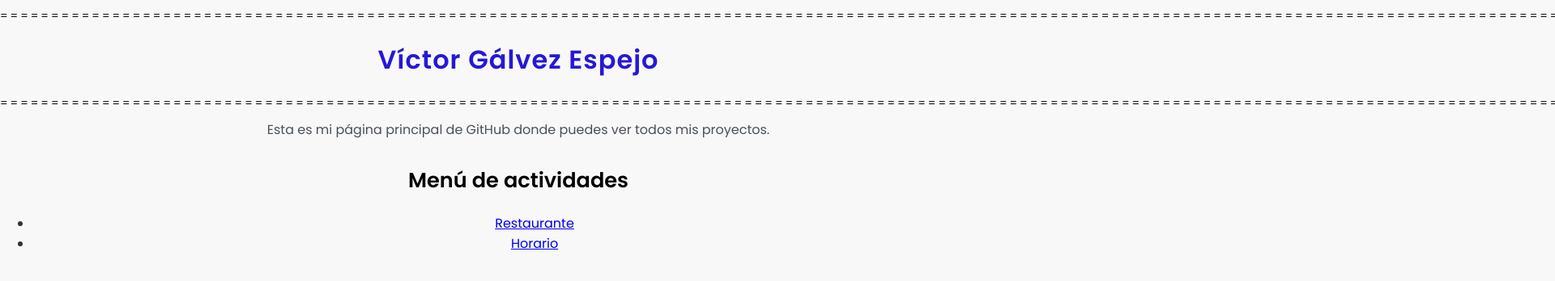
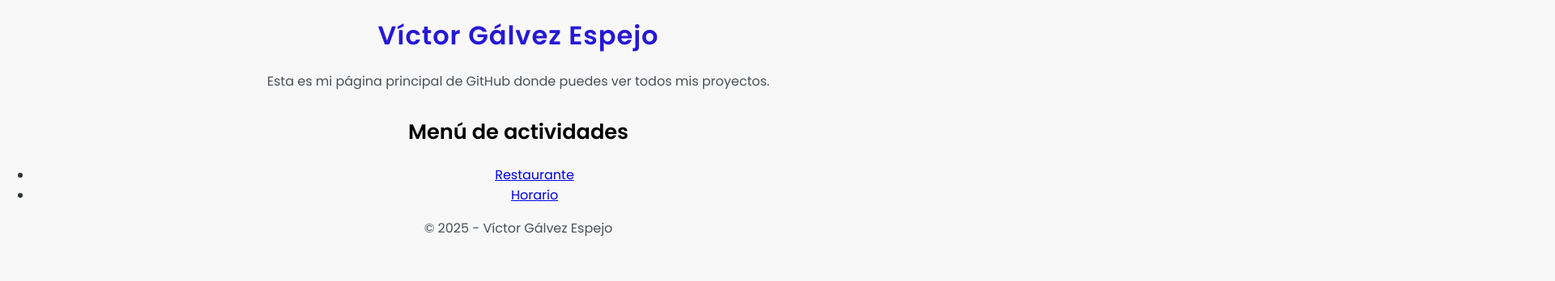
Before and after one commit to victorge06/victorge06.github.io, a plain HTML site: page index.html in a window 1280 px wide. Shown: the top 348 px of the page at 81% size, 1920 px wide, since content can reach past the window. Drawn offline with Linux system fonts and the light colour scheme.

Commit message:
Update index.html

```diff
--- a/index.html
+++ b/index.html
@@ -1,27 +1,46 @@
 <!DOCTYPE html>
 <html lang="es">
 <head>
-  <meta charset="utf-8" />
-  <meta name="viewport" content="width=device-width, initial-scale=1" />
-  <title>Víctor Gálvez Espejo</title>
+    <meta charset="UTF-8">
+    <meta name="viewport" content="width=device-width, initial-scale=1.0">
+
+    <meta name="description" content="Página principal donde se muestran las actividades y proyectos de Víctor Gálvez Espejo.">
+    <meta name="keywords" content="HTML, actividades, proyectos, menú, GitHub">
+    <meta name="author" content="Víctor Gálvez Espejo">
+
+    <title>Víctor Gálvez Espejo - Actividades</title>
 
     <link href="https://fonts.googleapis.com/css2?family=Poppins:wght@300;400;500;600&display=swap" rel="stylesheet">
 
     <link rel="stylesheet" href="style.css">
 </head>
+
 <body>
-  <h5>==================================================================================================================================================================</h5>
+    <header>
+        <div class="cabecera">
             <h1>Víctor Gálvez Espejo</h1>
-  <h5>==================================================================================================================================================================</h5>
+        </div>
+    </header>
 
+    <main>
+        <section class="introduccion">
             <p>Esta es mi página principal de GitHub donde puedes ver todos mis proyectos.</p>
+        </section>
 
+        <section class="menu-actividades">
             <h2>Menú de actividades</h2>
 
-
+            <nav>
                 <ul class="menu-lista">
                     <li><a href="Restaurante/index.html">Restaurante</a></li>
                     <li><a href="Horario/index.html">Horario</a></li>
                 </ul>
+            </nav>
+        </section>
+    </main>
+
+    <footer>
+        <p>&copy; 2025 - Víctor Gálvez Espejo</p>
+    </footer>
 </body>
 </html>
```
Lines whose indentation alone changed are shown as unchanged.
